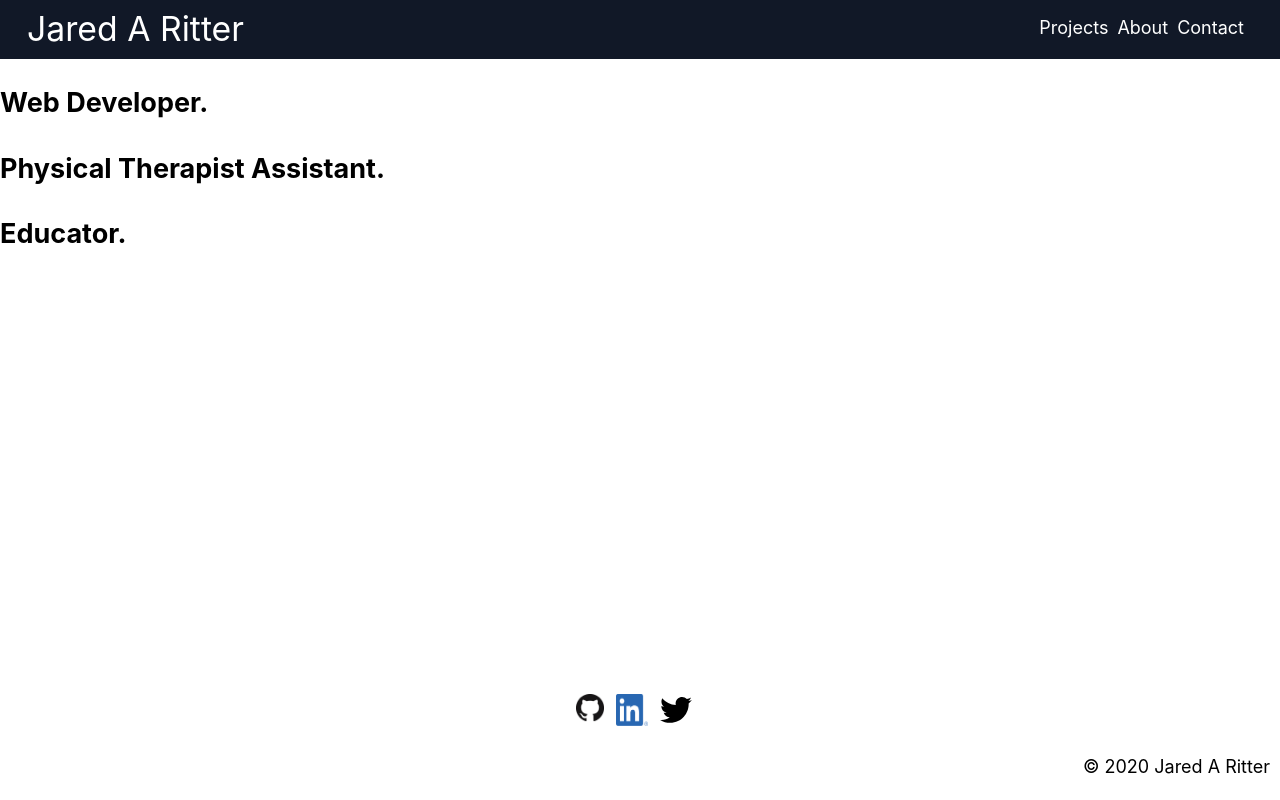
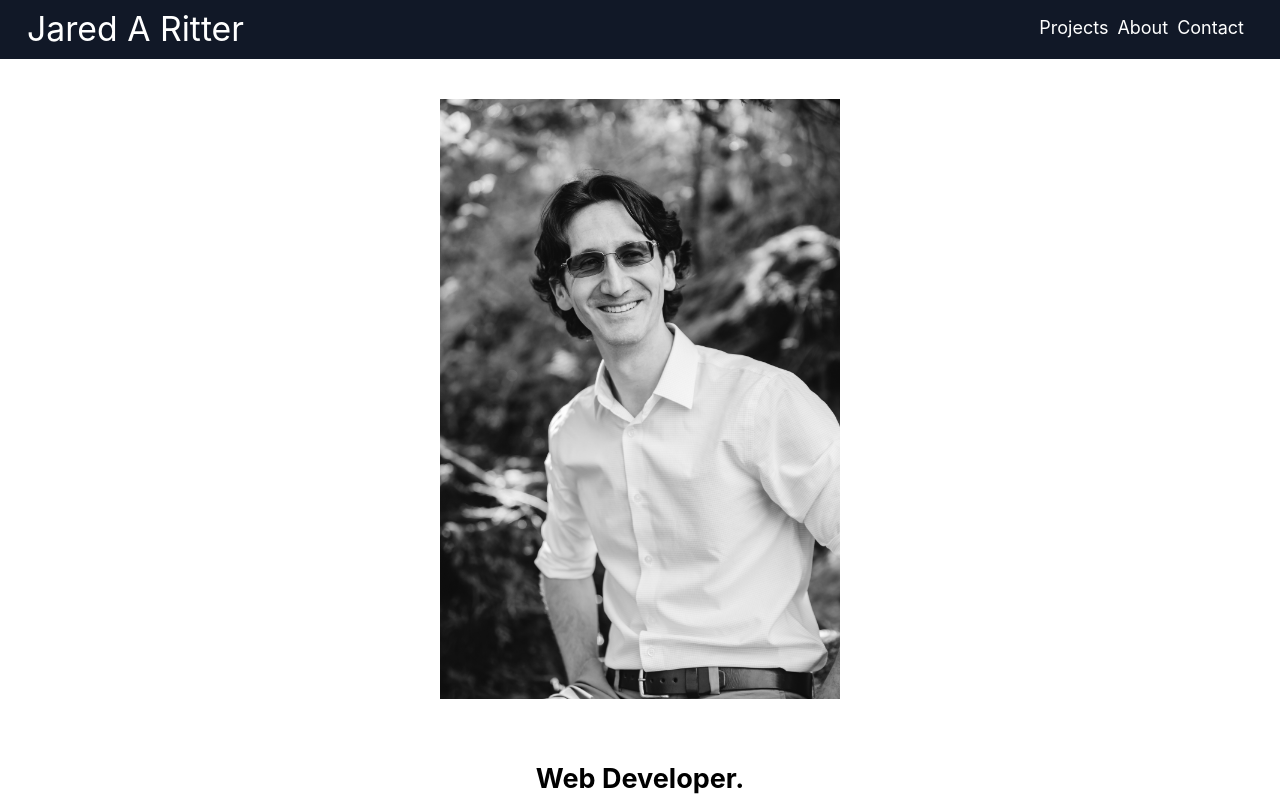
Before and after one commit to jaredaritter/jared-portfolio, a Next.js app: page / in a window 1280 px wide. Shown: the top 800 px of the page. Built offline with nearby package versions, Linux system fonts and the light colour scheme.

Commit message:
Add image to home page.

```diff
--- a/pages/index.js
+++ b/pages/index.js
@@ -1,7 +1,8 @@
 import Head from 'next/head';
 import Layout, { siteTitle } from '../components/layout';
+import Image from 'next/image';
+// import Jared from '../public/images/jared.jpg'
 import utilStyles from '../styles/utils.module.css';
-// import { getSortedPostsData } from '../lib/posts';
 
 export default function Home() {
   return (
@@ -9,26 +10,53 @@ export default function Home() {
       <Head>
         <title>{siteTitle}</title>
       </Head>
-      <main>
-        {/* Future image position */}
+      <section>
+        <div className="image-container">
+          <Image
+            className="test"
+            src="/images/jared.jpg" // Route to image file
+            height={600} // Desired size with correct aspect ratio
+            width={400} // Desired size with correct aspect ratio
+            alt="Jared headshot"
+          />
+        </div>
+        {/* <img src="/images/jared.jpg" alt="Jared headshot" className="image" /> */}
         <div id="highlights">
           <h2>Web Developer.</h2>
-          <h2>Physical Therapist Assistant.</h2>
-          <h2>Educator.</h2>
         </div>
         {/* <div id="intro">
           <p>Welcome, please take a look around.</p>
         </div> */}
-      </main>
+      </section>
+      <style jsx>
+        {`
+          #highlights {
+            text-align: center;
+            margin: 50px 0;
+          }
+
+          .test {
+            border: 5px solid red !important;
+            border-radius: 50%;
+          }
+
+          .image-container {
+            width: 400px;
+          }
+
+          @media screen and (min-width: 400px) {
+            .image-container {
+              margin: 1vh auto;
+            }
+          }
+
+          @media screen and (min-width: 550px) {
+            .image-container {
+              margin: 5vh auto;
+            }
+          }
+        `}
+      </style>
     </Layout>
   );
 }
-
-// export async function getStaticProps() {
-//   const allPostsData = getSortedPostsData();
-//   return {
-//     props: {
-//       allPostsData,
-//     },
-//   };
-// }
```
Also changed, not shown: public/images/jared.jpg (added).
